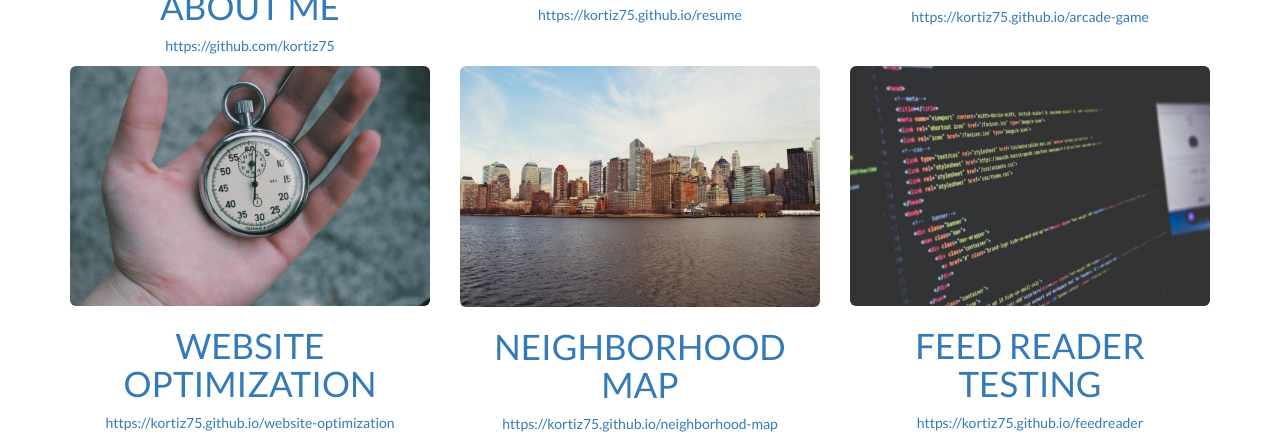
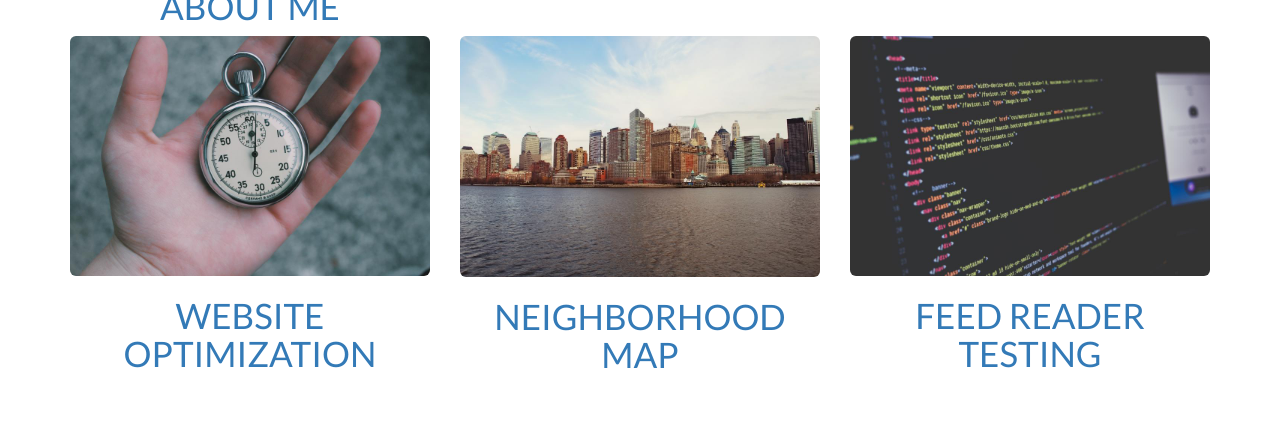
Before and after one commit to chyknkat/mockup-portfolio, a plain HTML site: page index.html in a window 1280 px wide. Shown: the part 844-1288 px from the top of the page. After the commit the page ends 1228 px from the top, so only its background shows below. Drawn offline with Linux system fonts and the light colour scheme.

Commit message:
refactor: Delete web address from projects

```diff
--- a/index.html
+++ b/index.html
@@ -47,7 +47,6 @@
 							<a href="https://github.com/kortiz75">
 								<img class="img-responsive center-block img-rounded" src="images/guitar.jpg" alt="Guitar Girl Photo">
 								<h3 class="text-uppercase">About Me</h3>
-								<p>https://github.com/kortiz75</p>
 							</a>
 						</div>
 					</article>
@@ -56,7 +55,6 @@
 							<a href="https://kortiz75.github.io/resume">
 								<img class="img-responsive center-block img-rounded" src="images/light.jpg" alt="Light Bulb Photo">
 								<h3 class="text-uppercase">Resume</h3>
-								<p>https://kortiz75.github.io/resume</p>
 							</a>
 						</div>
 					</article>
@@ -65,7 +63,6 @@
 							<a href="https://kortiz75.github.io/arcade-game">
 								<img class="img-responsive center-block img-rounded" src="images/game.jpg" alt="Atari controller photo">
 								<h3 class="text-uppercase">Arcade Game</h3>
-								<p>https://kortiz75.github.io/arcade-game</p>
 							</a>
 						</div>
 					</article>
@@ -76,7 +73,6 @@
 							<a href="https://kortiz75.github.io/website-optimization">
 								<img class="img-responsive center-block img-rounded" src="images/stopwatch.jpg" alt="Stopwatch Photo">
 								<h3 class="text-uppercase">Website Optimization</h3>
-								<p>https://kortiz75.github.io/website-optimization</p>
 							</a>
 						</div>
 					</article>
@@ -85,7 +81,6 @@
 							<a href="https://kortiz75.github.io/neighborhood-map">
 								<img class="img-responsive center-block img-rounded" src="images/neighborhood.jpg" alt="City skyline Photo">
 								<h3 class="text-uppercase">Neighborhood Map</h3>
-								<p>https://kortiz75.github.io/neighborhood-map</p>
 							</a>
 						</div>
 					</article>
@@ -94,7 +89,6 @@
 							<a href="https://kortiz75.github.io/feedreader">
 								<img class="img-responsive center-block img-rounded" src="images/coding.jpg" alt="code photo">
 								<h3 class="text-uppercase">Feed Reader Testing</h3>
-								<p>https://kortiz75.github.io/feedreader</p>
 							</a>
 						</div>
 					</article>
```
